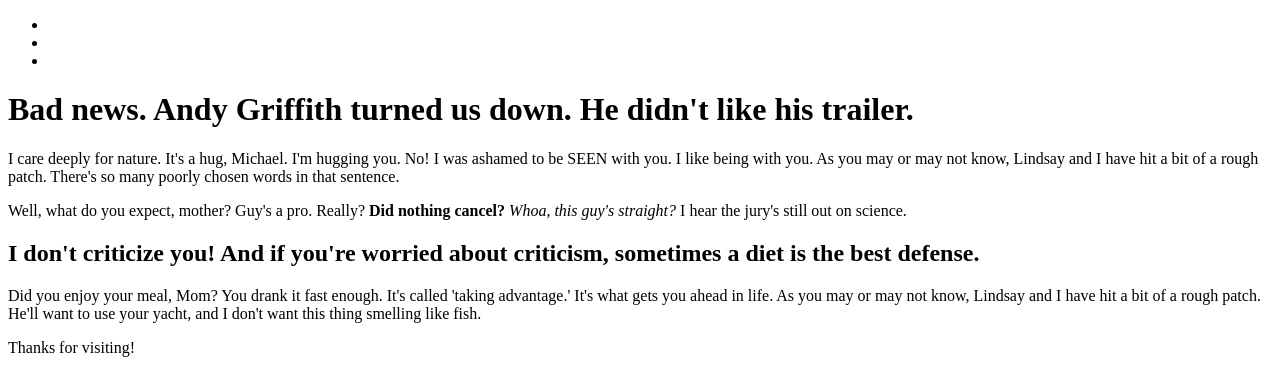
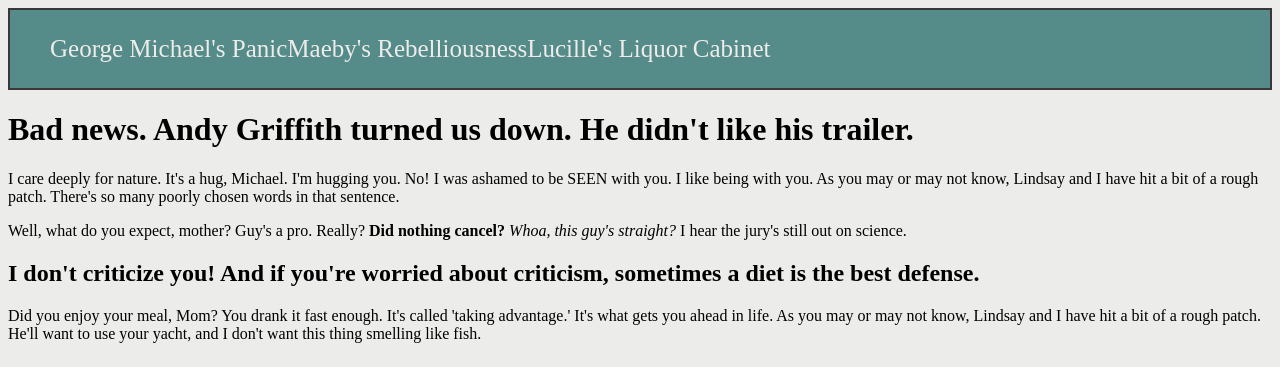
Before and after one commit to Megraohoh/interactive-navigation, a plain HTML site: page index.html in a window 1280 px wide. Shown: the top 367 px of the page. Drawn offline with Linux system fonts and the light colour scheme.

Commit message:
added elements as per instructions

```diff
--- a/index.html
+++ b/index.html
@@ -3,20 +3,15 @@
 <head>
 	<meta charset="utf-8">
 	<title>Interactive Navigation</title>
-	<link>
+	<link rel="stylesheet" href="main.css">
 </head>
+<body>
 <header>
 	<nav>
 		<ul>
-			<li>
-
-			</li>
-			<li>
-
-			</li>
-			<li>
-
-			</li>
+			<li class="panic">George Michael's Panic</li>
+			<li class="rebel">Maeby's Rebelliousness</li>
+			<li class="liquor">Lucille's Liquor Cabinet</li>
 		</ul>
 	</nav>
 </header>
--- /dev/null
+++ b/main.css
@@ -0,0 +1,57 @@
+/*********NAVIGATION********/
+nav {
+	background-color: #558C89;
+	border: 2px solid #3B3738;
+}
+ul {
+	display: flex;
+	font-size: 25px;
+	color: #ECECEA;
+}
+ul li {
+	list-style-type: none;
+	flex-direction: row;
+	justify-content: space-between;
+}
+
+.panic {
+	flex-direction: row;
+	justify-content: space-between;
+
+}
+.panic:hover {}
+
+/*When the user hovers over one of the links,
+the color of the text should change.*/
+.rebel {
+	flex-direction: row;
+	justify-content: space-between;
+}
+.rebel:hover{}
+
+/*When the user hovers over one of the links, the
+background color of the element that contains the link
+should change.*/
+.liquor {
+	flex-direction: row;
+	justify-content: space-between;
+}
+.liquor:active{}
+
+/*When the user clicks on one of the links, the element
+that contains the link should grow in size by 5px on
+the left and right.*/
+/************BODY************/
+
+body{
+	background-color: #ECECEA;
+}
+
+
+
+/************FOOTER**********/
+#fin{
+	background-color: #ECECEA;
+	text-align: center;
+	font-size: 30px;
+}
```
